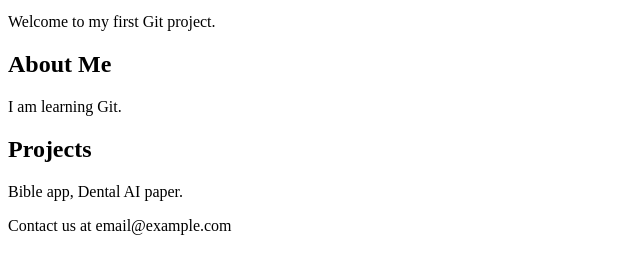
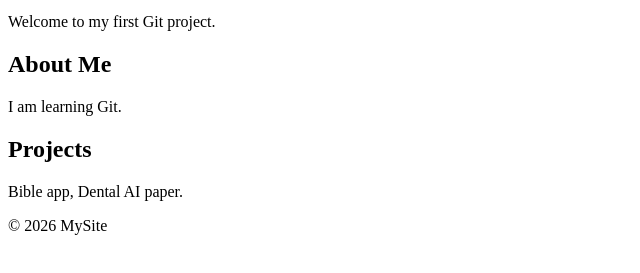
Before and after one commit to Jebin-Santhosh-Psiog/project-html, a plain HTML site: page index.html in a window 1280 px wide. Shown: the part 101-374 px from the top of the page, without its empty margins (0-640 px from the left). Drawn offline with Linux system fonts and the light colour scheme.

Commit message:
Change footer to copyright

```diff
--- a/index.html
+++ b/index.html
@@ -15,6 +15,6 @@
     <h2>Projects</h2>
     <p>Bible app, Dental AI paper.</p>
   </section>
-  <footer>Contact us at email@example.com</footer>
+  <footer>© 2026 MySite</footer>
 </body>
 </html>
```
